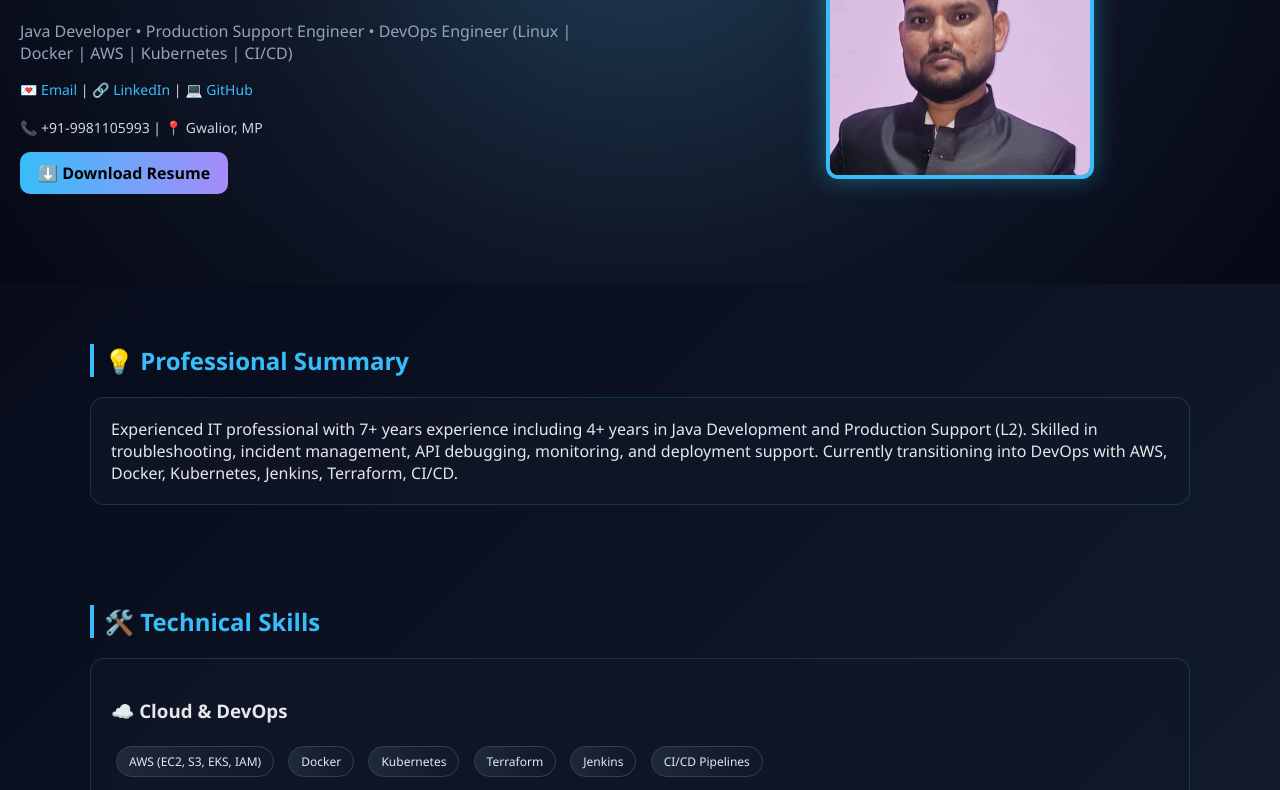
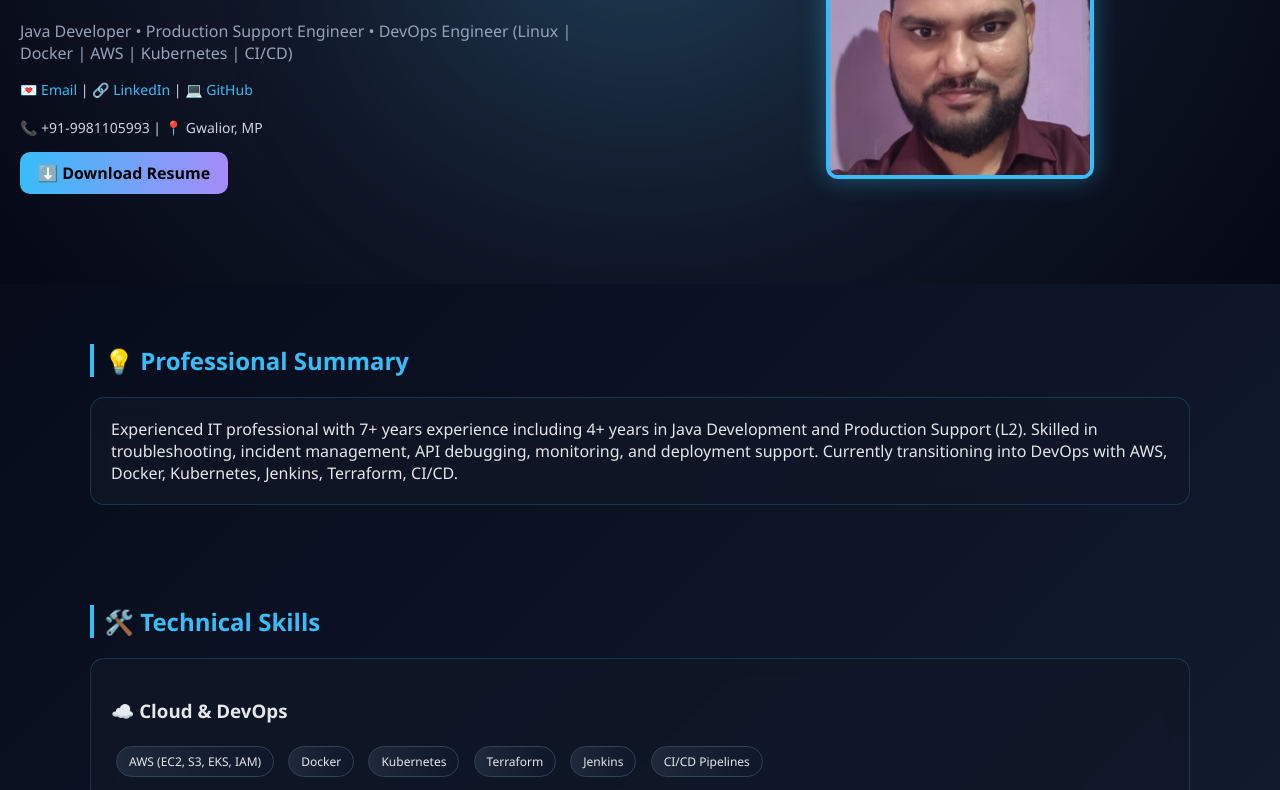
Before and after one commit to AjayKumar-91/portfolio, a plain HTML site: page index.html in a window 1280 px wide. Shown: the part 195-985 px from the top of the page. Drawn offline with Linux system fonts and the light colour scheme.

Commit message:
Update index.html

```diff
--- a/index.html
+++ b/index.html
@@ -207,7 +207,7 @@ footer {
 
   <!-- RIGHT IMAGE -->
   <div class="hero-right">
-    <img src="profile.jpeg" alt="Ajay Kumar"
+    <img src="profile-ajay.jpeg" alt="Ajay Kumar"
          onerror="this.src='https://via.placeholder.com/260'">
   </div>
 
```
